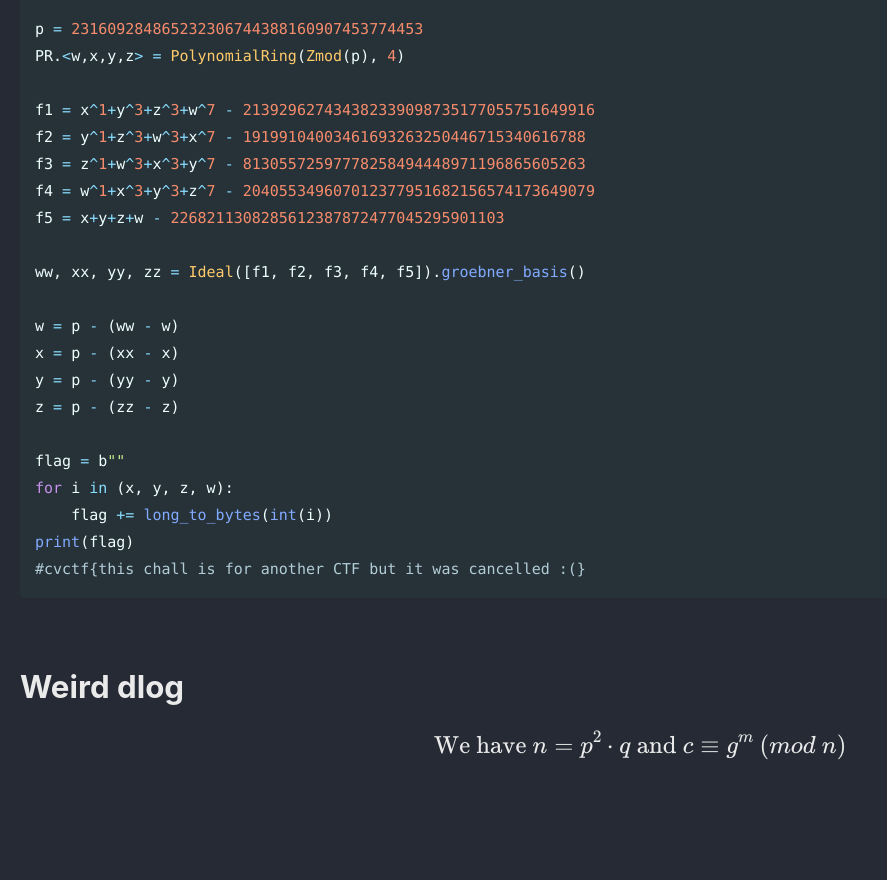
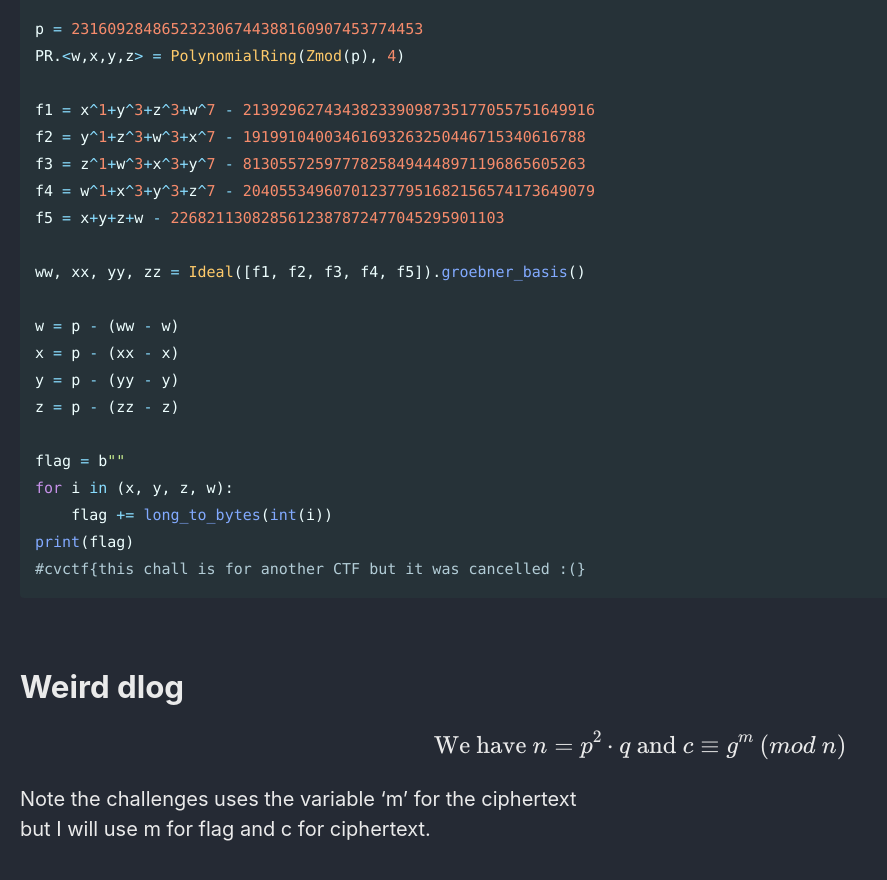
Before and after one commit to Connor-McCartney/Connor-McCartney.github.io, a Jekyll site: the page built from _pages/cryptography/other/cryptoverse-CTF-2022.md, in a window 1280 px wide and 900 px high, scrolled down 10774 px. Shown: the top 880 px of the window, without its empty margins (0-887 px from the left). Built offline with Jekyll 4.4.1, drawn with Linux system fonts in a browser that asks for light colours; cached includes are drawn as plain includes; before the commit the page ends 11588 px from its top, so only the background shows below that.

Commit message:
Update cryptoverse-CTF-2022.md

```diff
--- a/_pages/cryptography/other/cryptoverse-CTF-2022.md
+++ b/_pages/cryptography/other/cryptoverse-CTF-2022.md
@@ -433,3 +433,6 @@ print(flag)
 $$
 \text{We have } n = p^2 \cdot q \text{ and } c \equiv g^m \ (mod \ n)
 $$
+
+Note the challenges uses the variable 'm' for the ciphertext <br>
+but I will use m for flag and c for ciphertext.
```
